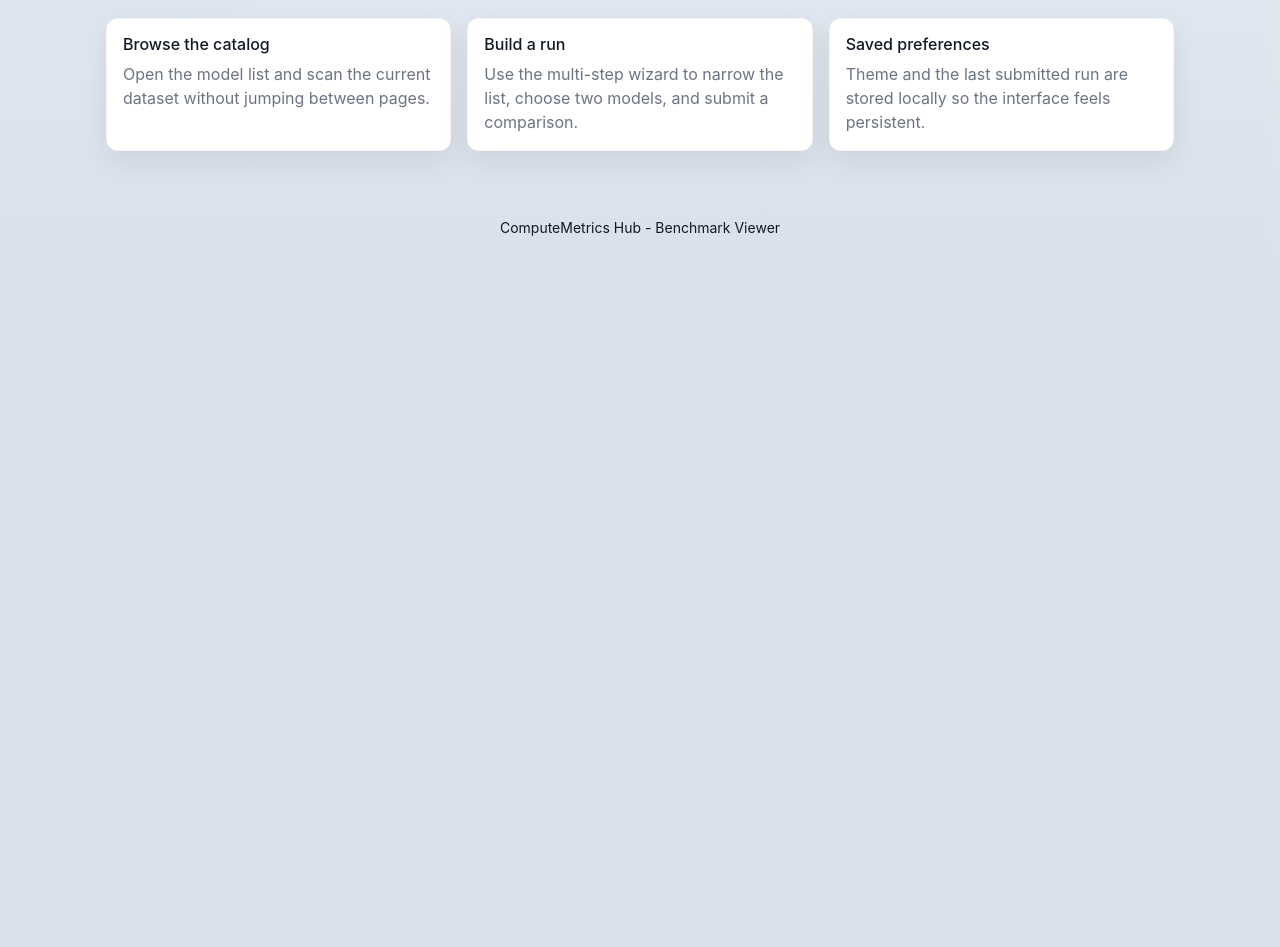
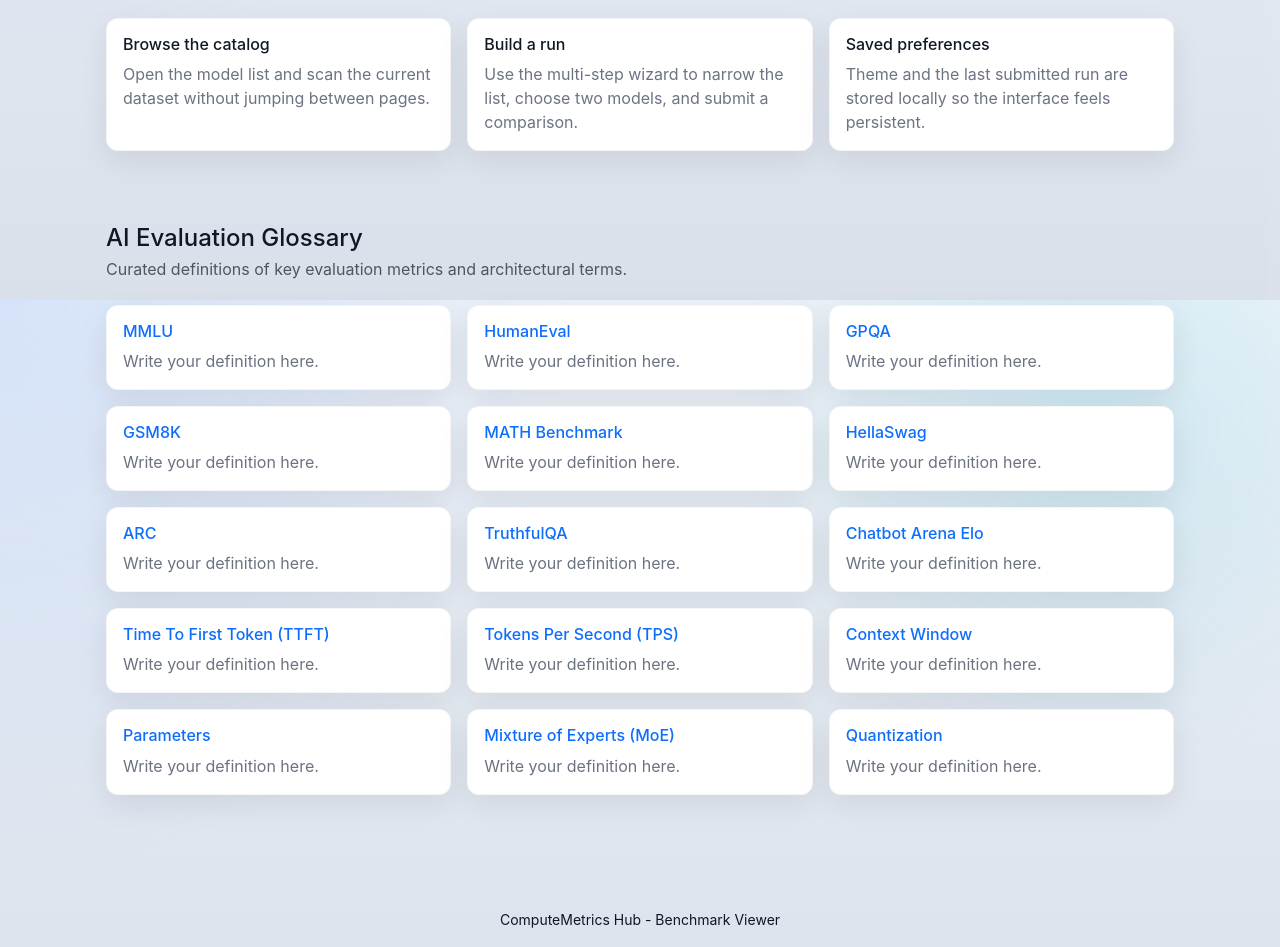
Before and after one commit to Jason-Jason-J/fs-project-sem8p-2026, a plain HTML site: page index.html in a window 1280 px wide. Shown: the part 500-1447 px from the top of the page. Before the commit the page ends 800 px from the top, so only its background shows below. Drawn offline with nearby package versions, Linux system fonts and the light colour scheme.

Commit message:
feat(ui): scaffold AI evaluation glossary section
Added a 15-item grid to index.html to satisfy the curated content requirement. Definitions are currently placeholders pending final research.

```diff
--- a/index.html
+++ b/index.html
@@ -4,7 +4,6 @@
   <meta charset="utf-8" />
   <meta name="viewport" content="width=device-width,initial-scale=1" />
   <title>ComputeMetrics Hub - Home</title>
-
   <link href="https://cdn.jsdelivr.net/npm/bootstrap@5.3.0/dist/css/bootstrap.min.css" rel="stylesheet">
   <link rel="stylesheet" href="assets/css/styles.css">
 </head>
@@ -62,6 +61,121 @@
         </div>
       </div>
     </section>
+
+    <!-- NEW CURATED CONTENT SECTION (15 ITEMS) -->
+    <section id="benchmark-glossary" class="mt-5 mb-5 border-top pt-4">
+      <div class="d-flex flex-column mb-4">
+        <h3 class="h4 mb-1">AI Evaluation Glossary</h3>
+        <p class="text-muted mb-0">Curated definitions of key evaluation metrics and architectural terms.</p>
+      </div>
+      <div class="row g-3">
+        <!-- Item 1 -->
+        <div class="col-md-4">
+          <div class="selector-card h-100">
+            <h4 class="h6 mb-2 text-primary">MMLU</h4>
+            <p class="small-muted mb-0">Write your definition here.</p>
+          </div>
+        </div>
+        <!-- Item 2 -->
+        <div class="col-md-4">
+          <div class="selector-card h-100">
+            <h4 class="h6 mb-2 text-primary">HumanEval</h4>
+            <p class="small-muted mb-0">Write your definition here.</p>
+          </div>
+        </div>
+        <!-- Item 3 -->
+        <div class="col-md-4">
+          <div class="selector-card h-100">
+            <h4 class="h6 mb-2 text-primary">GPQA</h4>
+            <p class="small-muted mb-0">Write your definition here.</p>
+          </div>
+        </div>
+        <!-- Item 4 -->
+        <div class="col-md-4">
+          <div class="selector-card h-100">
+            <h4 class="h6 mb-2 text-primary">GSM8K</h4>
+            <p class="small-muted mb-0">Write your definition here.</p>
+          </div>
+        </div>
+        <!-- Item 5 -->
+        <div class="col-md-4">
+          <div class="selector-card h-100">
+            <h4 class="h6 mb-2 text-primary">MATH Benchmark</h4>
+            <p class="small-muted mb-0">Write your definition here.</p>
+          </div>
+        </div>
+        <!-- Item 6 -->
+        <div class="col-md-4">
+          <div class="selector-card h-100">
+            <h4 class="h6 mb-2 text-primary">HellaSwag</h4>
+            <p class="small-muted mb-0">Write your definition here.</p>
+          </div>
+        </div>
+        <!-- Item 7 -->
+        <div class="col-md-4">
+          <div class="selector-card h-100">
+            <h4 class="h6 mb-2 text-primary">ARC</h4>
+            <p class="small-muted mb-0">Write your definition here.</p>
+          </div>
+        </div>
+        <!-- Item 8 -->
+        <div class="col-md-4">
+          <div class="selector-card h-100">
+            <h4 class="h6 mb-2 text-primary">TruthfulQA</h4>
+            <p class="small-muted mb-0">Write your definition here.</p>
+          </div>
+        </div>
+        <!-- Item 9 -->
+        <div class="col-md-4">
+          <div class="selector-card h-100">
+            <h4 class="h6 mb-2 text-primary">Chatbot Arena Elo</h4>
+            <p class="small-muted mb-0">Write your definition here.</p>
+          </div>
+        </div>
+        <!-- Item 10 -->
+        <div class="col-md-4">
+          <div class="selector-card h-100">
+            <h4 class="h6 mb-2 text-primary">Time To First Token (TTFT)</h4>
+            <p class="small-muted mb-0">Write your definition here.</p>
+          </div>
+        </div>
+        <!-- Item 11 -->
+        <div class="col-md-4">
+          <div class="selector-card h-100">
+            <h4 class="h6 mb-2 text-primary">Tokens Per Second (TPS)</h4>
+            <p class="small-muted mb-0">Write your definition here.</p>
+          </div>
+        </div>
+        <!-- Item 12 -->
+        <div class="col-md-4">
+          <div class="selector-card h-100">
+            <h4 class="h6 mb-2 text-primary">Context Window</h4>
+            <p class="small-muted mb-0">Write your definition here.</p>
+          </div>
+        </div>
+        <!-- Item 13 -->
+        <div class="col-md-4">
+          <div class="selector-card h-100">
+            <h4 class="h6 mb-2 text-primary">Parameters</h4>
+            <p class="small-muted mb-0">Write your definition here.</p>
+          </div>
+        </div>
+        <!-- Item 14 -->
+        <div class="col-md-4">
+          <div class="selector-card h-100">
+            <h4 class="h6 mb-2 text-primary">Mixture of Experts (MoE)</h4>
+            <p class="small-muted mb-0">Write your definition here.</p>
+          </div>
+        </div>
+        <!-- Item 15 -->
+        <div class="col-md-4">
+          <div class="selector-card h-100">
+            <h4 class="h6 mb-2 text-primary">Quantization</h4>
+            <p class="small-muted mb-0">Write your definition here.</p>
+          </div>
+        </div>
+      </div>
+    </section>
   </main>
 
   <footer class="text-center py-3">
```
